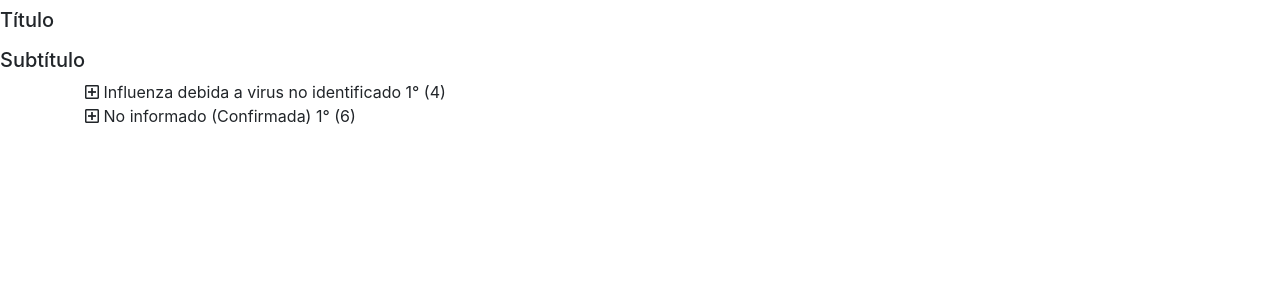
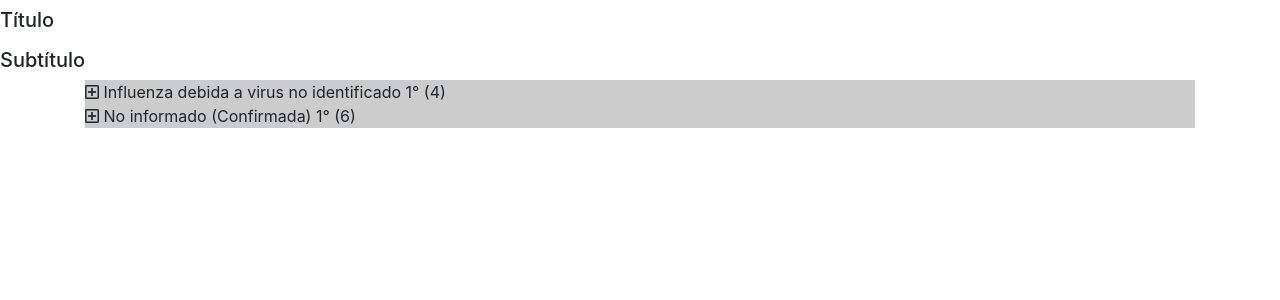
Before and after one commit to vcoronado2014/visor-nuevo, an Angular app: page /home in a window 1280 px wide. Shown: the top 300 px of the page. Built offline with nearby package versions, Linux system fonts and the light colour scheme.

Commit message:
node-sass change

```diff
--- a/src/app/components/home/home.component.html
+++ b/src/app/components/home/home.component.html
@@ -9,25 +9,25 @@
 </div>
 
 
-<div *ngFor="let atc of resumen; let i = index" class="container">
-  <span data-toggle="collapse" [attr.data-target]="'#primero-'+ i" (click)="evento($event)">
-    <i class="far fa-plus-square avoid-clicks" [attr.id]="'icono-'+ i" *ngIf="atc.elemento.length > 0"></i> {{atc.nombre}} 1° ({{atc.elemento.length}})</span>
+<div *ngFor="let atc of resumen; let i = index" class="container padre">
+  <div data-toggle="collapse" [attr.data-target]="'#primero-'+ i" (click)="evento($event)">
+    <i class="far fa-plus-square avoid-clicks" [attr.id]="'icono-'+ i" *ngIf="atc.elemento.length > 0"></i> {{atc.nombre}} 1° ({{atc.elemento.length}})</div>
   <ul class="collapse" [attr.id]="'primero-'+ i">
     <li *ngFor="let dts of atc.elemento; let e = index" >
-      <span data-toggle="collapse" [attr.data-target]="'#segundo-'+i+e" (click)="evento($event)">
-          <i class="far fa-plus-square avoid-clicks" [attr.id]="'icono-'+ i+e" [attr.id]="'icono-'+ i+e" *ngIf="dts.elemento.length > 0"></i> {{dts.nombre}} 2° ({{dts.elemento.length}})</span>
+      <div data-toggle="collapse" [attr.data-target]="'#segundo-'+i+e" (click)="evento($event)">
+          <i class="far fa-plus-square avoid-clicks" [attr.id]="'icono-'+ i+e" [attr.id]="'icono-'+ i+e" *ngIf="dts.elemento.length > 0"></i> {{dts.nombre}} 2° ({{dts.elemento.length}})</div>
 
       <div *ngIf="dts.elemento">
         <ul  class="collapse" [attr.id]="'segundo-'+i+e">
           <li *ngFor="let ins of dts.elemento; let j = index">
-            <span data-toggle="collapse" [attr.data-target]="'#tercero-'+i+e+j" (click)="evento($event)">
-                <i class="far fa-plus-square avoid-clicks" [attr.id]="'icono-'+ i+e+j" *ngIf="ins.elemento.length > 0"></i> {{ins.nombre}} 3° ({{ins.elemento.length}}) </span>
+            <div data-toggle="collapse" [attr.data-target]="'#tercero-'+i+e+j" (click)="evento($event)">
+                <i class="far fa-plus-square avoid-clicks" [attr.id]="'icono-'+ i+e+j" *ngIf="ins.elemento.length > 0"></i> {{ins.nombre}} 3° ({{ins.elemento.length}}) </div>
 
             <div *ngIf="ins.elemento.length > 0">
               <ul class="collapse" [attr.id]="'tercero-'+i+e+j">
                 <li *ngFor="let elem of ins.elemento; let k = index">
-                  <span data-toggle="collapse" [attr.data-target]="'#cuarto-' +i+e+j+k" (click)="evento($event)">
-                      <i class="far fa-plus-square avoid-clicks" [attr.id]="'icono-'+ i+e+j+k" *ngIf="elem.elemento.length > 0"></i> {{elem.nombre}} 4° ({{elem.elemento.length}})</span>
+                  <div data-toggle="collapse" [attr.data-target]="'#cuarto-' +i+e+j+k" (click)="evento($event)">
+                      <i class="far fa-plus-square avoid-clicks" [attr.id]="'icono-'+ i+e+j+k" *ngIf="elem.elemento.length > 0"></i> {{elem.nombre}} 4° ({{elem.elemento.length}})</div>
 
                   <div *ngIf="elem.elemento.length > 0">
                     <ul class="collapse" [attr.id]="'cuarto-' +i+e+j+k">
--- a/src/app/components/home/home.component.scss
+++ b/src/app/components/home/home.component.scss
@@ -7,3 +7,7 @@ ul li{
 .avoid-clicks {
     pointer-events: none;
 }
+
+.padre div:nth-child(odd) {
+    background-color: #ccc;
+ }
```
